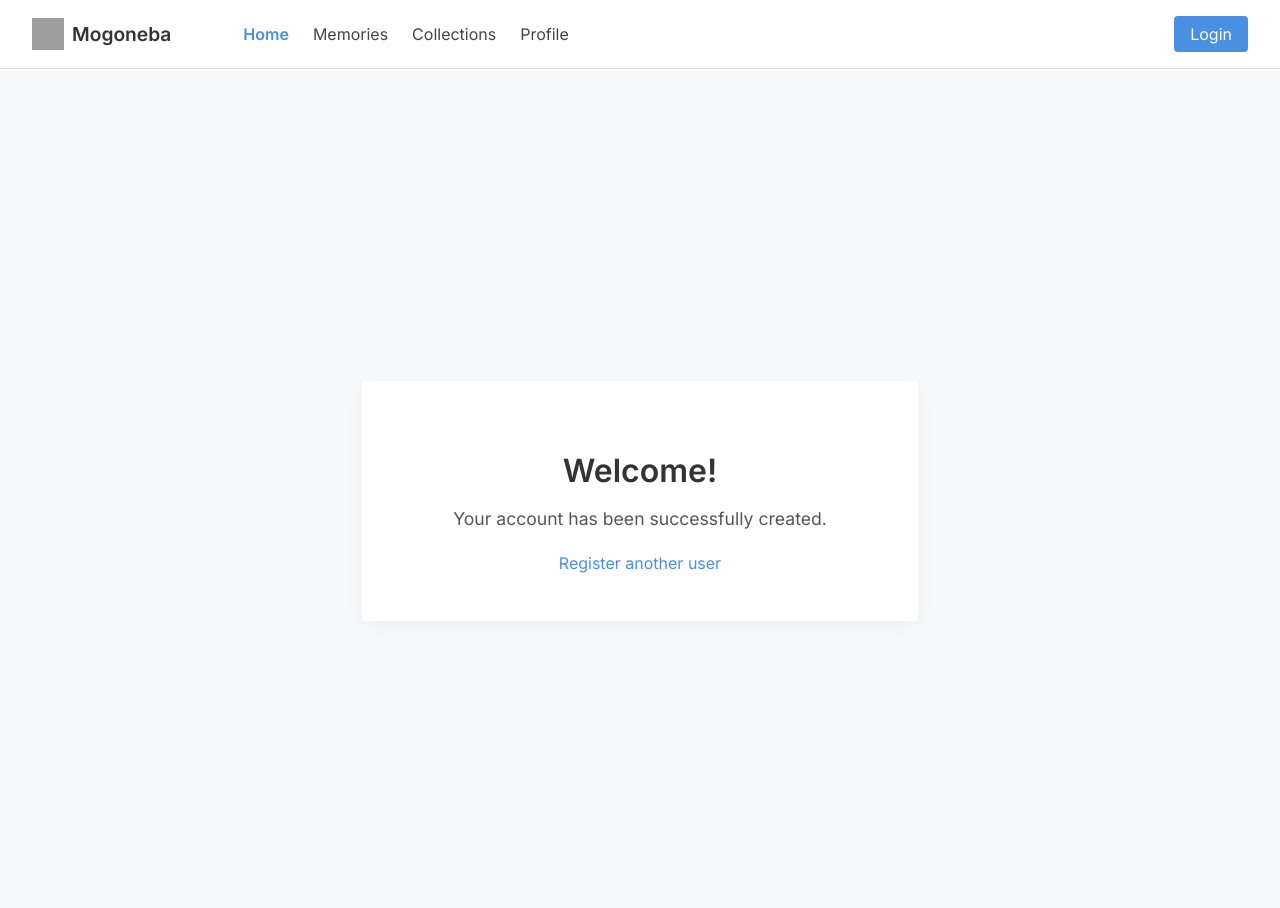
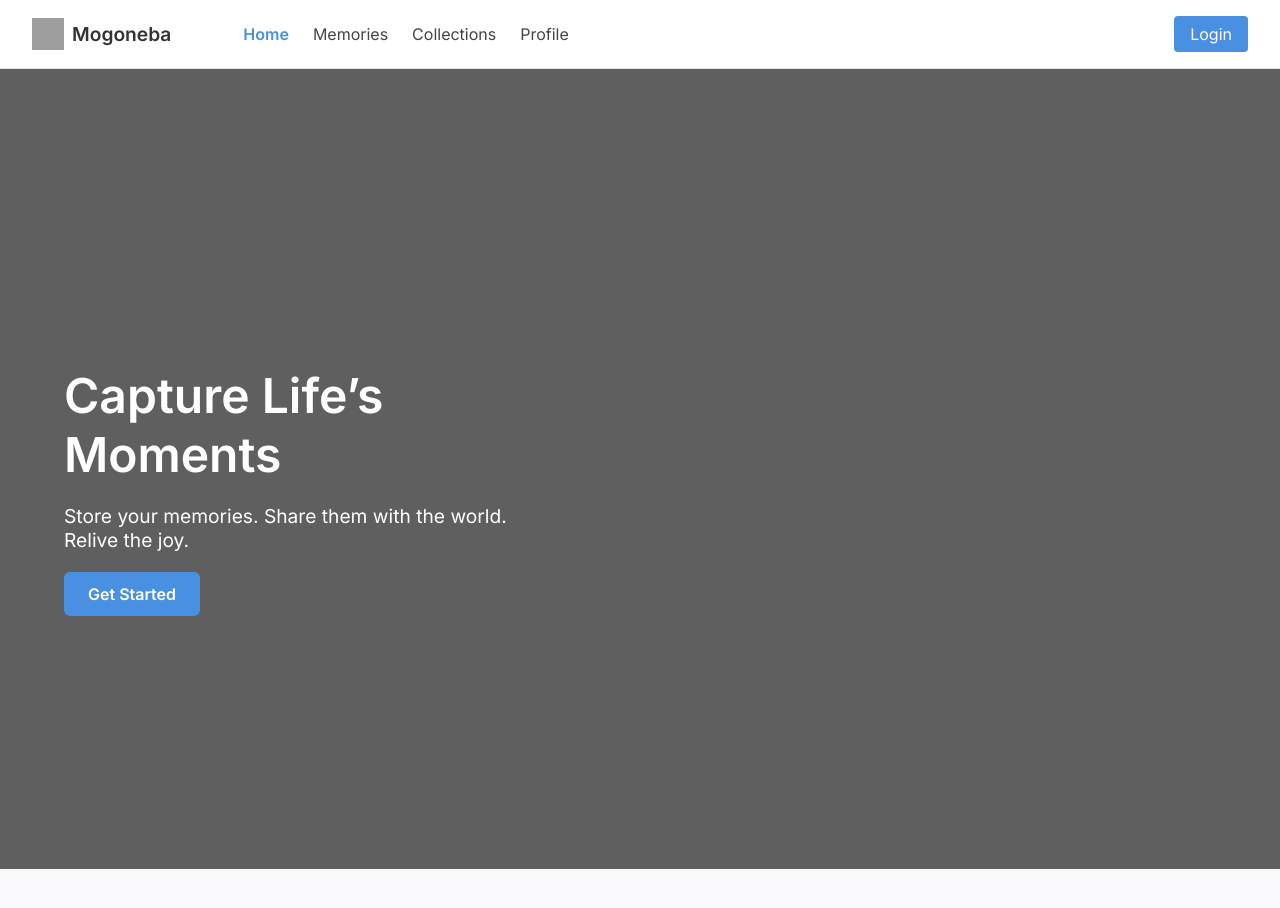
Before and after one commit to Datn7/MogonebaSPA, an Angular app: page /landing in a window 1280 px wide. Shown: the top 908 px of the page. After the commit the page ends 869 px from the top, so only its background shows below. Built offline with nearby package versions, Linux system fonts and the light colour scheme.

Commit message:
added landing page stuff

```diff
--- a/src/app/landing-page/landing-page.component.html
+++ b/src/app/landing-page/landing-page.component.html
@@ -1,7 +1,9 @@
 <div class="landing-container">
-  <div class="landing-card">
-    <h1>Welcome!</h1>
-    <p>Your account has been successfully created.</p>
-    <a routerLink="/register">Register another user</a>
+  <div class="overlay">
+    <div class="content">
+      <h1>Capture Life’s Moments</h1>
+      <p>Store your memories. Share them with the world. Relive the joy.</p>
+      <a routerLink="/register" class="register-btn">Get Started</a>
+    </div>
   </div>
 </div>
--- a/src/app/landing-page/landing-page.component.scss
+++ b/src/app/landing-page/landing-page.component.scss
@@ -1,40 +1,49 @@
 .landing-container {
+  background-image: url('https://localhost:7211/images/landing_image.png');
+  background-size: cover;
+  background-position: center;
+  height: 100vh;
+  position: relative;
   display: flex;
-  justify-content: center;
   align-items: center;
-  min-height: 100vh;
-  background: #f8f9fa;
-  padding: 2rem;
-}
+  justify-content: flex-start;
 
-.landing-card {
-  background: #ffffff;
-  padding: 3rem;
-  border-radius: 0;
-  box-shadow: 0 6px 20px rgba(0, 0, 0, 0.05);
-  text-align: center;
-  max-width: 460px;
+  .overlay {
+    background: rgba(0, 0, 0, 0.4); // subtle dark overlay
     width: 100%;
+    height: 100%;
+    display: flex;
+    align-items: center;
+    padding-left: 5%;
+    color: white;
+
+    .content {
+      max-width: 500px;
 
       h1 {
+        font-size: 3rem;
+        font-weight: 700;
         margin-bottom: 1rem;
-    font-size: 2rem;
-    color: #333;
       }
 
       p {
-    font-size: 1.1rem;
-    margin-bottom: 1.5rem;
-    color: #555;
+        font-size: 1.2rem;
+        margin-bottom: 2rem;
       }
 
-  a {
-    color: #4a90e2;
+      .register-btn {
+        background-color: #4a90e2;
+        color: #fff;
+        padding: 0.75rem 1.5rem;
         text-decoration: none;
-    font-weight: 500;
+        border-radius: 6px;
+        font-weight: 600;
+        transition: background 0.2s ease;
 
         &:hover {
-      text-decoration: underline;
+          background-color: #3a78c2;
         }
       }
     }
+  }
+}
--- a/src/index.html
+++ b/src/index.html
@@ -5,7 +5,7 @@
   <title>MogonebaSPA</title>
   <base href="/">
   <meta name="viewport" content="width=device-width, initial-scale=1">
-  <link rel="icon" type="image/x-icon" href="favicon.ico" />
+  <link rel="icon" type="image/x-icon" href="https://localhost:7211/images/favicon.ico" />
   <link href="https://fonts.googleapis.com/css2?family=Inter:wght@400;600&display=swap" rel="stylesheet" />
 </head>
 <body>
```
Lines whose indentation alone changed are shown as unchanged.
